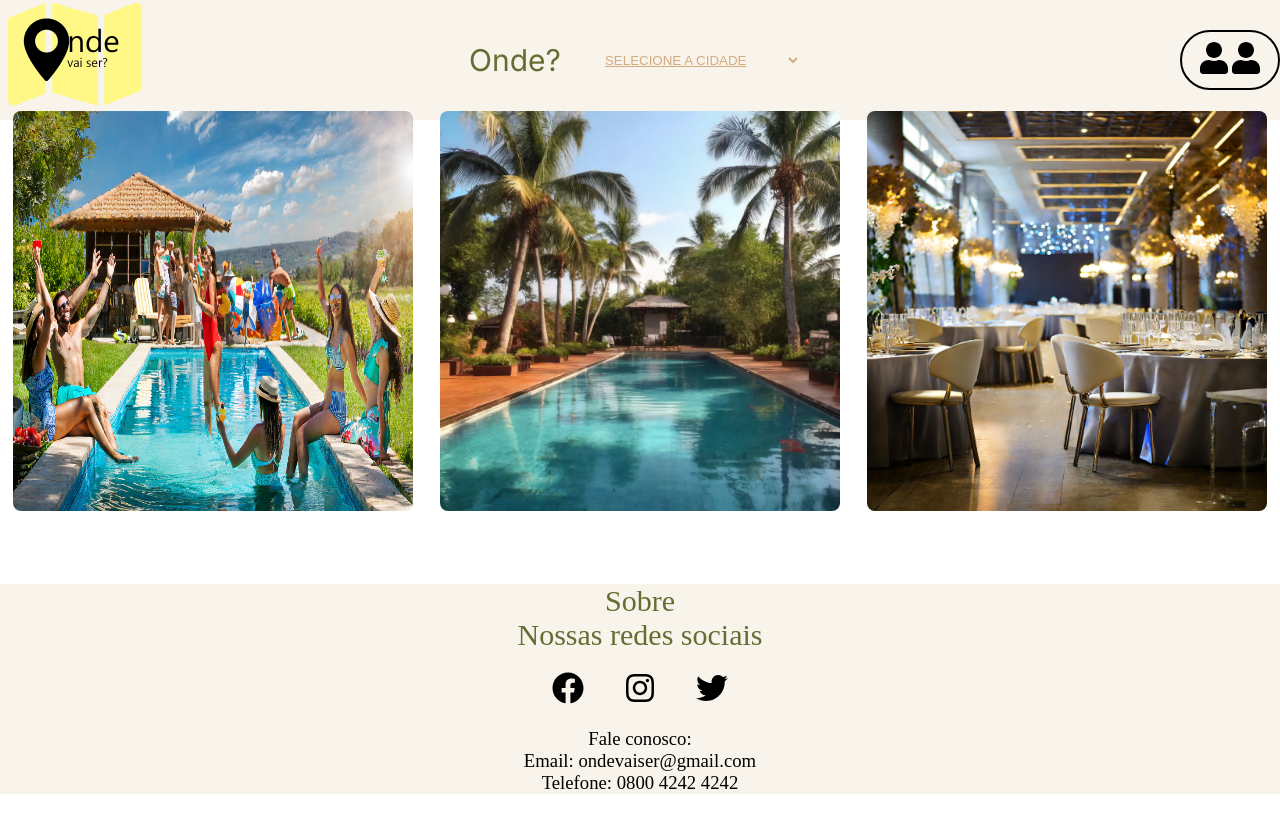
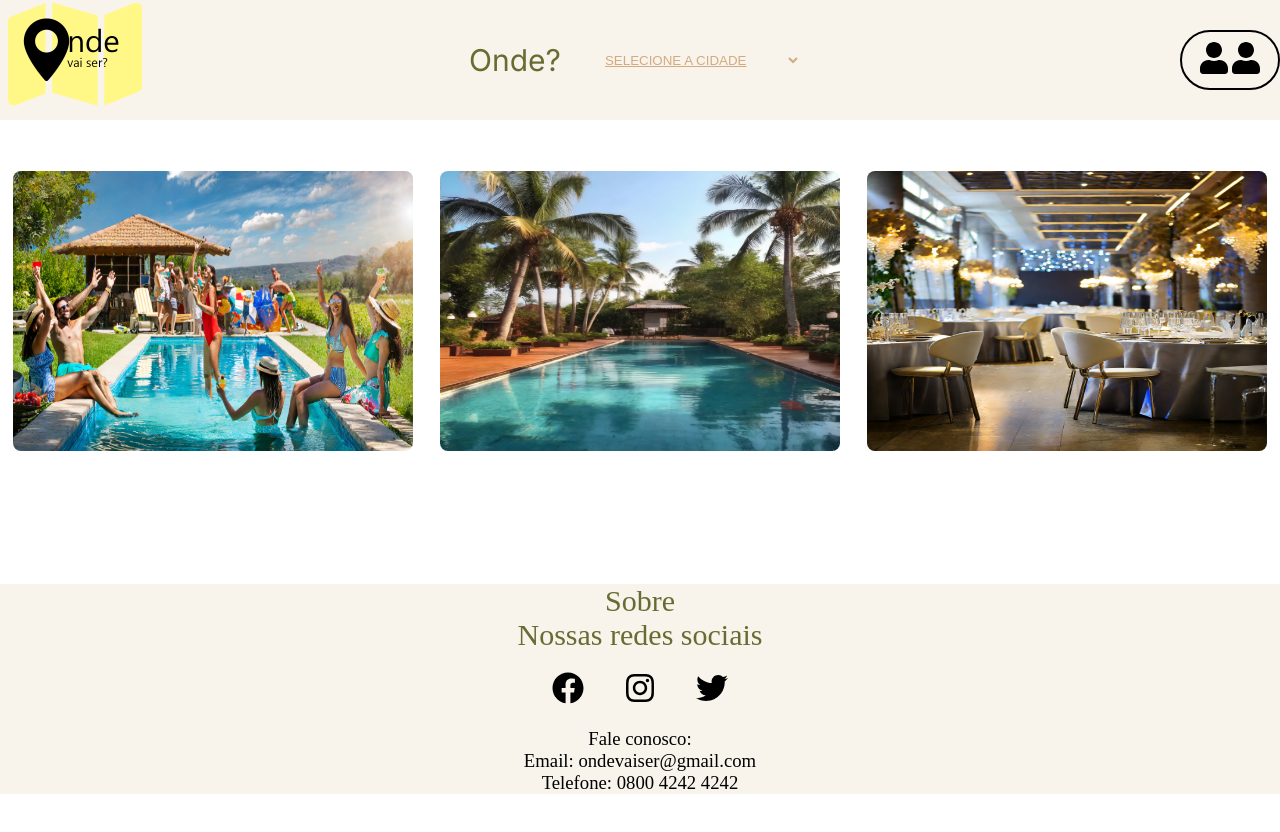
Before and after one commit to MadTitanPHDev/ondevaiserapp, a React (Create React App) app: page / in a window 1280 px wide. Shown: the top 832 px of the page. Built offline with nearby package versions, Linux system fonts and the light colour scheme.

Commit message:
ajustes leves no geral

```diff
--- a/src/components/Card/index.js
+++ b/src/components/Card/index.js
@@ -6,7 +6,7 @@ const Card = ({ imgsrc }) => {
   return (
     <div className='cardAreaAll'>
 
-        <div className='cardArea'>
+        <div className='cardAreaC'>
           <img className='imgBox' src={imgsrc} />
         </div>
 
--- a/src/components/Card/style.css
+++ b/src/components/Card/style.css
@@ -63,7 +63,7 @@
 }
 
 
-.cardArea {
+.cardAreaC {
     width: 400px;
     aspect-ratio: 1 / 0.7;
     border-radius: 8px;
@@ -71,13 +71,13 @@
     cursor: pointer;
 }
 
-.cardArea .imgBox {
+.cardAreaC .imgBox {
     width: 100%;
     height: 100%;
     border-radius: inherit;
 }
 
-.cardArea .imgBox img {
+.cardAreaC .imgBox img {
     width: 100%;
     height: 100%;
     object-fit: cover;
@@ -86,7 +86,7 @@
     transition: 0.5s ease-in-out;
 }
 
-.cardArea::after {
+.cardAreaC::after {
     content: "";
     position: absolute;
     inset: 0;
@@ -96,11 +96,11 @@
     transition: 0.4s ease-in-out;
 }
 
-.cardArea:hover img {
+.cardAreaC:hover img {
     filter: brightness(0.4)
 }
 
-.cardArea:hover::after {
+.cardAreaC:hover::after {
     opacity: 1;
     inset: 20px;
 }
--- a/src/components/Layout/style.css
+++ b/src/components/Layout/style.css
@@ -1,3 +1,3 @@
 .container {
- height: 100vh;
+ height: 95vh;
 }
--- a/src/pages/Cadastrolocal/index.js
+++ b/src/pages/Cadastrolocal/index.js
@@ -1,5 +1,7 @@
 import React, { useState } from 'react'
+import '../../components/Layout'
 import './style.css'
+import Layout from '../../components/Layout';
 
 const CadastroLocal = () => {
 
@@ -14,6 +16,7 @@ const CadastroLocal = () => {
   return (
 
     <div className='formArea'>
+      <Layout>
         <form>
 
           <div className='imagensUpload'>
@@ -62,7 +65,7 @@ const CadastroLocal = () => {
           </div>
 
         </form>
-
+      </Layout>
     </div>
 
 
--- a/src/pages/Login/index.js
+++ b/src/pages/Login/index.js
@@ -1,9 +1,11 @@
 import './style.css'
 import React from 'react'
+import Layout from '../../components/Layout'
 
 const Login = () => {
     return (
         <div className='loginBody'>
+            <Layout>
 
 
                 <div className='loginBodyArea'>
@@ -34,7 +36,7 @@ const Login = () => {
                         </button>
                     </div>
                 </div>
-
+            </Layout>
 
         </div>
 
```
Lines whose indentation alone changed are shown as unchanged.
